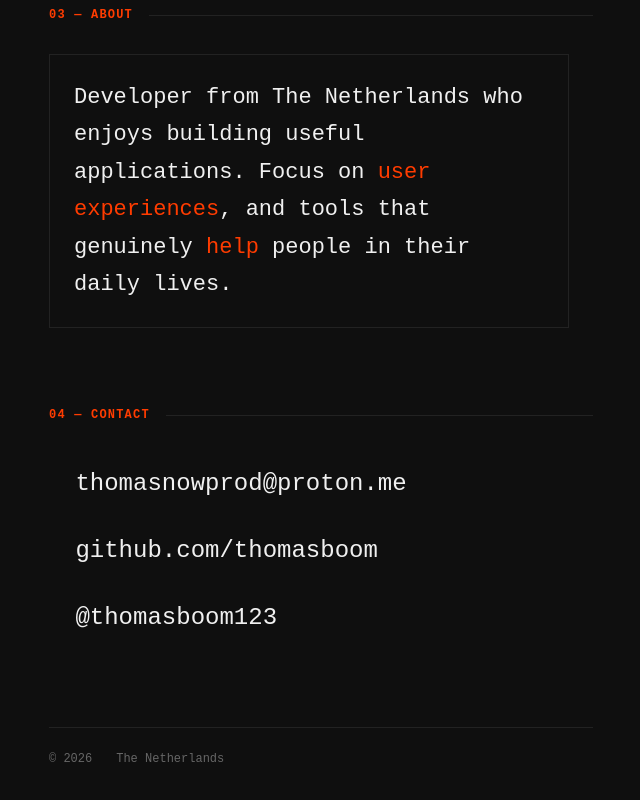
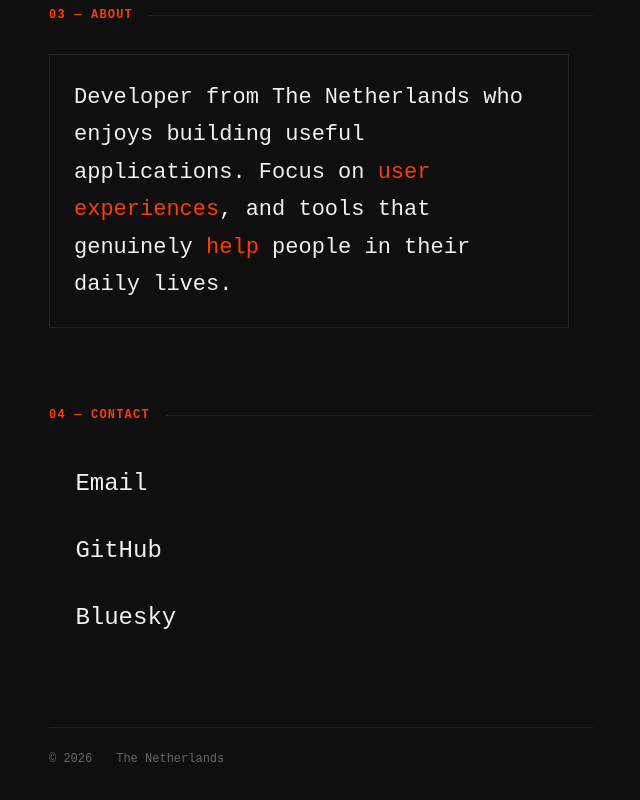
Before and after one commit to thomasboom/thomasboom, a Next.js app in the folder website/: page / in a window 1280 px wide. Shown: the part 1254-2054 px from the top of the page, without its empty margins (639-1279 px from the left). Built offline with nearby package versions, Linux system fonts and the light colour scheme; a web font is replaced by a local one.

Commit message:
Update Contact.tsx

```diff
--- a/website/app/components/Contact.tsx
+++ b/website/app/components/Contact.tsx
@@ -1,8 +1,8 @@
 export default function Contact() {
   const contacts = [
-    { label: 'thomasnowprod@proton.me', href: 'mailto:thomasnowprod@proton.me' },
-    { label: 'github.com/thomasboom', href: 'https://github.com/thomasboom' },
-    { label: '@thomasboom123', href: 'https://bsky.app/profile/thomasboom123.bsky.social' },
+    { label: 'Email', href: 'mailto:thomasnowprod@proton.me' },
+    { label: 'GitHub', href: 'https://github.com/thomasboom' },
+    { label: 'Bluesky', href: 'https://bsky.app/profile/thomasboom123.bsky.social' },
   ];
 
   return (
```
